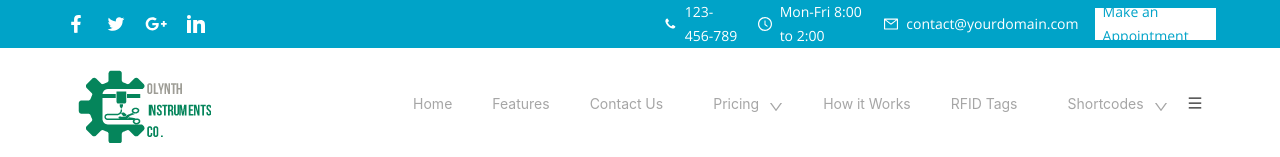
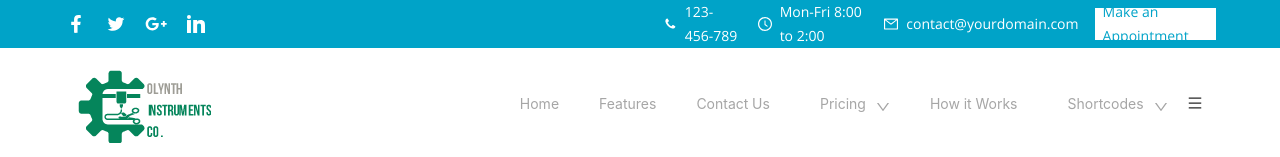
Before and after one commit to amrik34/olynth-health, a React (Create React App) app: page / in a window 1280 px wide. Shown: the top 157 px of the page. Built offline with nearby package versions, Linux system fonts and the light colour scheme.

Commit message:
menu remove

```diff
--- a/src/layout/publicLayout/header/menu.js
+++ b/src/layout/publicLayout/header/menu.js
@@ -41,10 +41,10 @@ const items = [
         label: 'How it Works',
         key: 'HowitWorks',
     },
-    {
-        label: 'RFID Tags',
-        key: 'RFIDTags',
-    },
+    // {
+    //     label: 'RFID Tags',
+    //     key: 'RFIDTags',
+    // },
 
     {
         label: 'Shortcodes',
```
